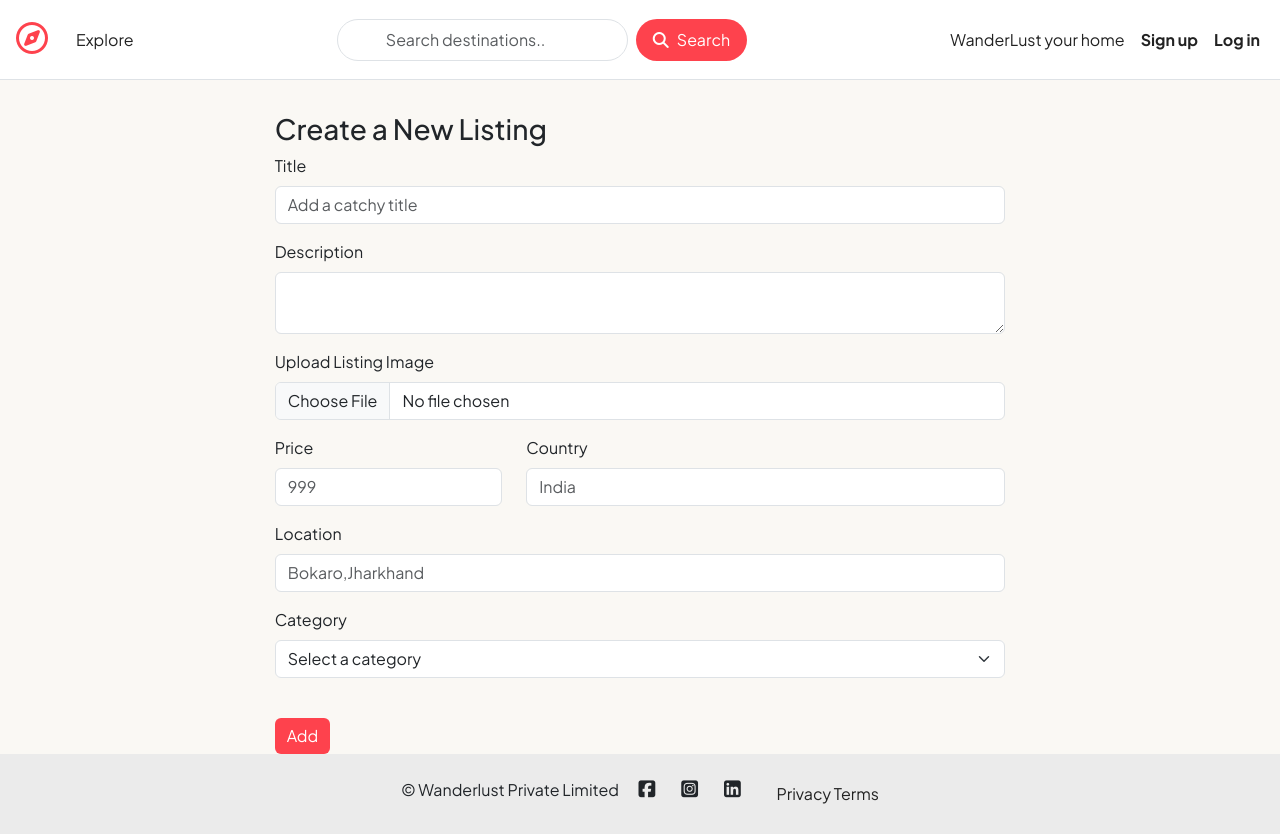
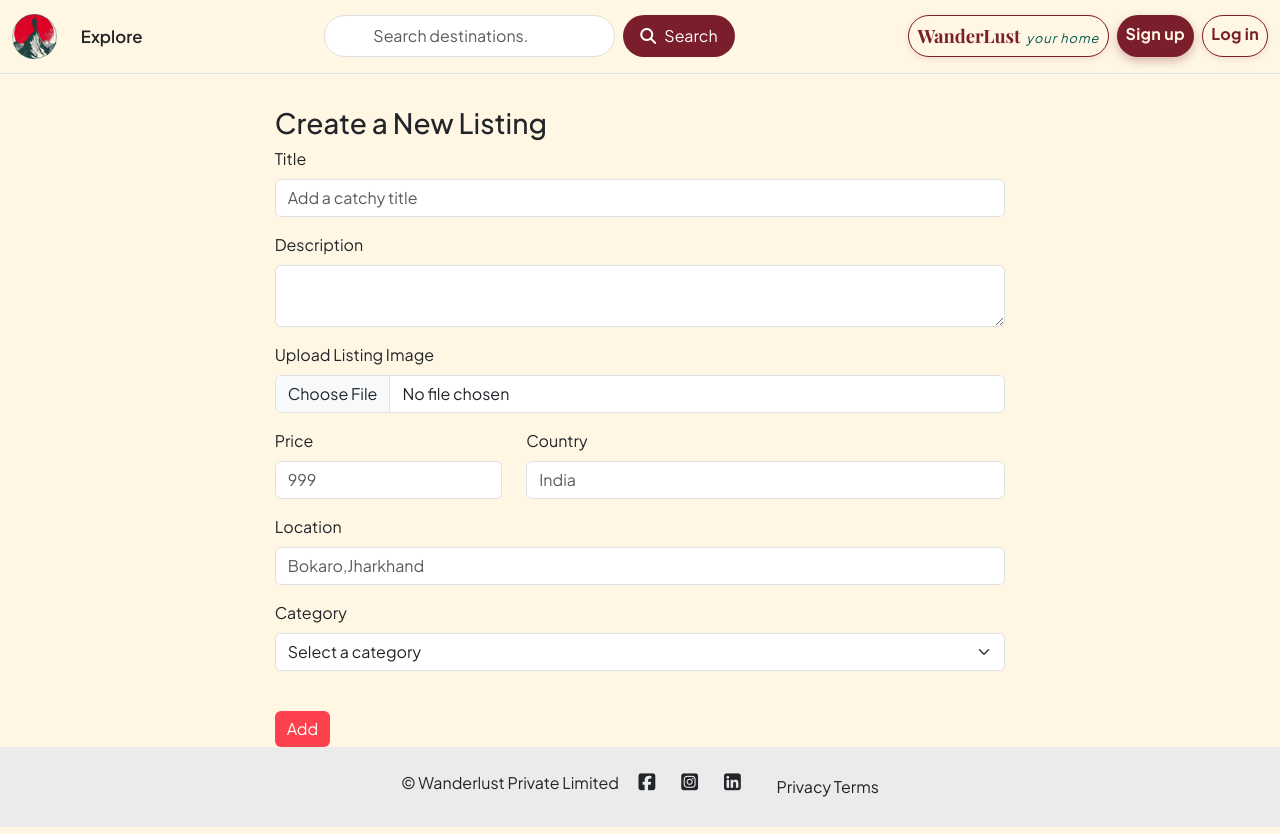
Before and after one commit to techDhiraj053/wanderlust, a Node server app: template views/listings/new.ejs in a window 1280 px wide. Run offline with Node 20, Linux system fonts and the light colour scheme; the template is opened without the code that fills it, so the values that code supplies are empty; some libraries are stand-ins or nearby versions.

Commit message:
Step 4.2: sticky filters with circle active state, decorative navbar pills, custom logo + favicon

```diff
--- a/public/css/style.css
+++ b/public/css/style.css
@@ -8,7 +10,11 @@ body {
   flex-direction: column;
   min-height: 100vh;
   overflow-x: hidden;
-  background-color: #f8f6f0b6 !important;
+  background-color: #fff6e4 !important;
+}
+
+.search-btn {
+  background-color: #7b1e2b !important;
 }
 
 .container {
@@ -23,8 +29,8 @@ body {
 ============================================ */
 
 .navbar {
-  height: 5rem;
-  background-color: #fff;
+  height: 4.6rem;
+  background-color: #fff6e4;
   position: relative;
   z-index: 1000;
 }
@@ -37,6 +43,104 @@ body {
 .nav-link {
   color: #222222 !important;
 }
+.navbar-brand {
+  display: flex;
+  align-items: center;
+  padding: 0;
+}
+.brand-logo {
+  width: 2.8rem;
+  height: 2.8rem;
+  transition: transform 0.2s ease;
+}
+.navbar-brand:hover .brand-logo {
+  transform: scale(1.05);
+}
+.navbar-nav .explore-link {
+  font-weight: 600;
+  font-size: 1.05rem;
+  transition: color 0.2s ease;
+}
+.navbar-nav .explore-link:hover {
+  color: #7b1e2b !important;
+}
+
+.navbar-nav .host-link {
+  display: flex;
+  align-items: baseline;
+  gap: 0.35rem;
+  border: 1px solid #7b1e2b;
+  border-radius: 2rem;
+  padding: 0.4rem 1.1rem;
+  background-color: #fff6e4;
+  box-shadow: 0 2px 6px rgba(123, 30, 43, 0.12);
+  transition:
+    background-color 0.3s ease,
+    transform 0.2s ease,
+    box-shadow 0.3s ease;
+}
+.host-brand {
+  font-family: "Playfair Display", serif;
+  font-weight: 700;
+  font-size: 1.15rem;
+  color: #7b1e2b;
+}
+.host-tag {
+  font-size: 0.8rem;
+  font-style: italic;
+  color: #00594e;
+  letter-spacing: 0.08em;
+}
+.navbar-nav .host-link:hover {
+  background-color: #7b1e2b;
+  transform: translateY(-1px);
+  box-shadow: 0 6px 14px rgba(123, 30, 43, 0.3);
+}
+.navbar-nav .host-link:hover .host-brand,
+.navbar-nav .host-link:hover .host-tag {
+  color: #fff6e4;
+}
+.navbar-nav .auth-link {
+  margin-left: 0.5rem;
+  border: 1px solid transparent;
+  border-radius: 2rem;
+  padding: 0.4rem 1.1rem;
+  font-weight: 700;
+  letter-spacing: 0.02em;
+  transition:
+    background-color 0.3s ease,
+    color 0.3s ease,
+    transform 0.2s ease,
+    box-shadow 0.3s ease;
+}
+.navbar-nav .signup-link {
+  background-color: #7b1e2b;
+  color: #fff6e4 !important;
+  box-shadow: 0 4px 10px rgba(123, 30, 43, 0.3);
+}
+.navbar-nav .signup-link:hover {
+  background-color: #00594e;
+  color: #fff6e4 !important;
+  transform: translateY(-1px);
+  box-shadow: 0 6px 16px rgba(0, 89, 78, 0.35);
+}
+.navbar-nav .login-link {
+  border-color: #7b1e2b;
+  background-color: #fff6e4;
+  color: #7b1e2b !important;
+  box-shadow: 0 2px 6px rgba(123, 30, 43, 0.12);
+}
+.navbar-nav .login-link:hover {
+  background-color: #7b1e2b;
+  color: #fff6e4 !important;
+  transform: translateY(-1px);
+  box-shadow: 0 6px 14px rgba(123, 30, 43, 0.3);
+}
+
+/* .alert{
+  background-color: #00594e !important;
+  color:#fff6e4 !important ;
+} */
 
 /* ============================================
    FILTERS (DESKTOP)
--- a/views/includes/navbar.ejs
+++ b/views/includes/navbar.ejs
@@ -23,8 +23,8 @@
 <nav class="navbar navbar-expand-sm bg-body-light border-bottom sticky-top">
   <div class="container-fluid">
     <a class="navbar-brand" href="/listings"
-      ><i class="fa-regular fa-compass"></i
-    ></a>
+      ><img src="/images/logo.png" alt="WanderLust" class="brand-logo"
+    /></a>
     <button
       class="navbar-toggler"
       type="button"
@@ -35,7 +35,7 @@
     </button>
     <div class="collapse navbar-collapse" id="navbarNavAltMarkup">
       <div class="navbar-nav">
-        <a class="nav-link" href="/listings">Explore</a>
+        <a class="nav-link explore-link" href="/listings">Explore</a>
       </div>
       <div class="navbar-nav ms-auto">
         <form
@@ -48,7 +48,7 @@
             class="form-control me-2 search-inp"
             type="search"
             name="q"
-            placeholder="Search destinations.."
+            placeholder="Search destinations."
             value="<%= typeof q !== 'undefined' ? q: '' %>"
           />
           <button class="btn search-btn my-sm-0" type="submit">
@@ -58,10 +58,14 @@
         </form>
       </div>
       <div class="navbar-nav ms-auto">
-        <a class="nav-link" href="/listings/new">WanderLust your home</a>
+        <a class="nav-link host-link" href="/listings/new">
+          <span class="host-brand">WanderLust</span>
+          <span class="host-tag">your home</span>
+        </a>
         <% if(!currUser){ %>
-        <a class="nav-link" href="/signup"><b>Sign up</b></a>
-        <a class="nav-link" href="/login"><b>Log in</b></a>
+        <a class="nav-link auth-link signup-link" href="/signup">Sign up</a>
+        <a class="nav-link auth-link login-link" href="/login">Log in</a>
+
         <% } %>
         <% if(currUser){ %>
         <a class="nav-link" href="/logout"><b>Log out </b></a>
--- a/views/layouts/boilerplate.ejs
+++ b/views/layouts/boilerplate.ejs
@@ -4,7 +4,13 @@
     <meta charset="UTF-8" />
 
     <meta name="viewport" content="width=device-width, initial-scale=1.0" />
-    <link rel="icon" type="image/svg+xml" href="/images/favicon.svg" />
+    <link
+      href="https://fonts.googleapis.com/css2?family=Playfair+Display:wght@700&family=Plus+Jakarta+Sans:wght@200..800&display=swap"
+      rel="stylesheet"
+    />
+
+    <link rel="icon" type="image/png" href="/images/favicon.png" />
+
     <title>WanderLust</title>
     <link rel="stylesheet" href="/css/style.css" />
     <link
@@ -19,10 +25,6 @@
       integrity="sha512-2SwdPD6INVrV/lHTZbO2nodKhrnDdJK9/kg2XD1r9uGqPo1cUbujc+IYdlYdEErWNu69gVcYgdxlmVmzTWnetw=="
       crossorigin="anonymous"
       referrerpolicy="no-referrer"
-    />
-    <link
-      href="https://fonts.googleapis.com/css2?family=Plus+Jakarta+Sans:wght@200..800&display=swap"
-      rel="stylesheet"
     />
     <link rel="stylesheet" href="/css/rating.css" />
     <link
```
Also changed, not shown: other parts of public/css/style.css (+48 -7 lines), views/listings/index.ejs (+10 -14 lines), public/images/favicon.png (added), public/images/favicon.svg (deleted), public/images/logo.png (added).
